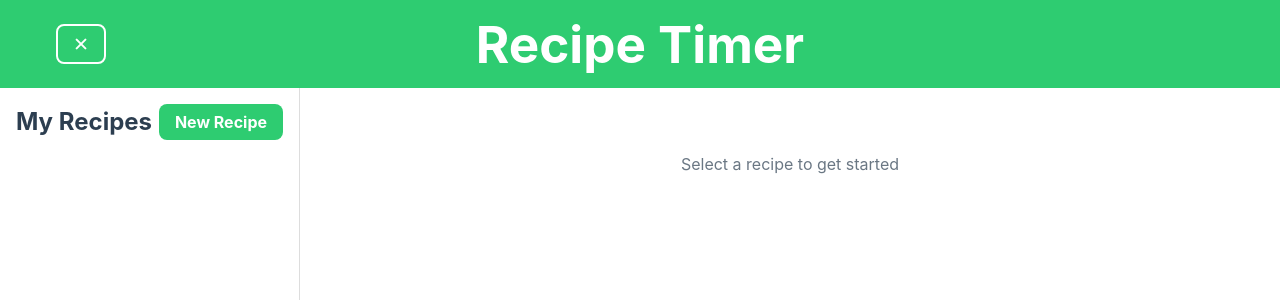
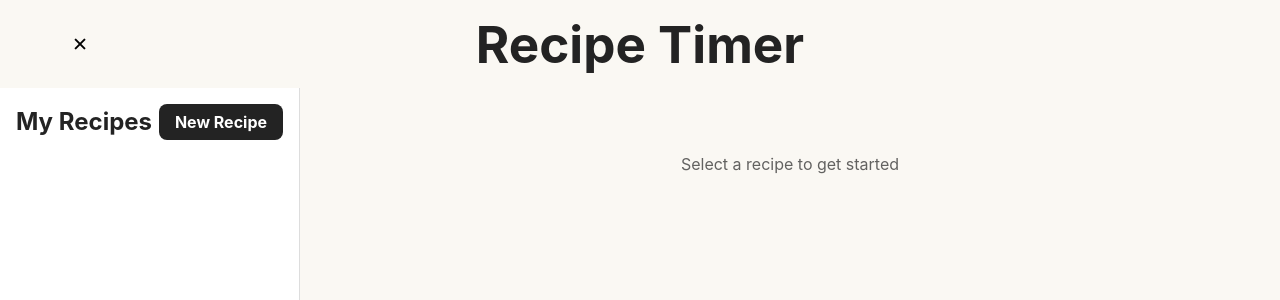
Before and after one commit to SheikhSajid/recipe-timer, a React (Vite) app: page / in a window 1280 px wide. Shown: the top 300 px of the page. Built offline with nearby package versions, Linux system fonts and the light colour scheme.

Commit message:
Fix colors

```diff
--- a/src/App.css
+++ b/src/App.css
@@ -1,9 +1,14 @@
 :root {
-  --primary-color: #2ecc71;
+  --primary-color: #bbf06a;
   --secondary-color: #27ae60;
-  --text-color: #2c3e50;
-  --background-color: #f9f9f9;
+  --text-color: #232323;
+  --background-color: #faf8f3;
   --card-background: #ffffff;
+  --primary-button-background: #232323;
+  --primary-button-background-hover: #353535;
+  --primary-button-color: #ffffff;
+  --secondary-button-background: transparent;
+  --secondary-button-color: #232323;
   --border-radius: 8px;
   --box-shadow: 0 2px 4px rgba(0, 0, 0, 0.1);
 }
@@ -31,11 +36,9 @@ body {
 }
 
 .app-header {
-  background-color: var(--primary-color);
-  color: white;
   padding: 1rem;
   text-align: center;
-  box-shadow: var(--box-shadow);
+  /* box-shadow: var(--box-shadow); */
   flex-shrink: 0;
 }
 
@@ -57,8 +60,6 @@ body {
   position: absolute;
   left: 1rem;
   background-color: transparent;
-  color: white;
-  border: 2px solid white;
   width: 2.5rem;
   height: 2.5rem;
   border-radius: var(--border-radius);
@@ -147,7 +148,6 @@ body {
 
 .recipe-detail {
   flex: 1;
-  background-color: var(--card-background);
   padding: 2rem;
   overflow-y: auto;
 }
@@ -167,8 +167,9 @@ body {
 .step {
   margin-bottom: 2rem;
   padding: 1rem;
-  background-color: var(--background-color);
+  background-color: var(--card-background);
   border-radius: var(--border-radius);
+  box-shadow: rgba(0, 0, 0, 0.15) 0rem 0.125rem 0.25rem 0rem;
 }
 
 .step-content {
@@ -195,7 +196,7 @@ body {
 
 .timer {
   background-color: var(--primary-color);
-  color: white;
+
   padding: 1rem;
   border-radius: var(--border-radius);
   text-align: center;
@@ -224,21 +225,27 @@ body {
 }
 
 .timer-controls button {
-  background-color: white;
-  color: var(--primary-color);
   border: none;
   padding: 0.5rem 1rem;
   border-radius: var(--border-radius);
   cursor: pointer;
-  font-weight: bold;
   transition: all 0.2s;
   min-width: 80px;
 }
 
-.timer-controls button:hover {
-  background-color: var(--secondary-color);
-  color: white;
-  transform: translateY(-1px);
+button.primary {
+  background-color: var(--primary-button-background);
+  color: var(--primary-button-color);
+}
+
+button.primary:hover {
+  background-color: var(--primary-button-background-hover);
+}
+
+button.secondary {
+  background-color: var(--secondary-button-background);
+  outline: 1px solid var(--secondary-button-color);
+  color: var(--secondary-button-color);
 }
 
 .timer-controls button:active {
@@ -261,7 +268,7 @@ body {
 
 .new-recipe-button {
   background-color: var(--primary-color);
-  color: white;
+
   border: none;
   padding: 0.5rem 1rem;
   border-radius: var(--border-radius);
@@ -335,7 +342,7 @@ body {
 .instruction-input button,
 .image-input button {
   background-color: #ff6b6b;
-  color: white;
+
   border: none;
   padding: 0.25rem 0.5rem;
   border-radius: var(--border-radius);
@@ -344,7 +351,7 @@ body {
 
 .submit-button {
   background-color: var(--primary-color);
-  color: white;
+
   border: none;
   padding: 0.75rem 1.5rem;
   border-radius: var(--border-radius);
@@ -370,7 +377,7 @@ body {
 
 .edit-button {
   background-color: var(--primary-color);
-  color: white;
+
   border: none;
   padding: 0.5rem 1rem;
   border-radius: var(--border-radius);
@@ -398,7 +405,7 @@ body {
 
 .save-button {
   background-color: var(--primary-color);
-  color: white;
+
   border: none;
   padding: 0.5rem 1rem;
   border-radius: var(--border-radius);
@@ -414,7 +421,7 @@ body {
 
 .cancel-button {
   background-color: #ff6b6b;
-  color: white;
+
   border: none;
   padding: 0.5rem 1rem;
   border-radius: var(--border-radius);
@@ -430,7 +437,7 @@ body {
 
 .add-button {
   background-color: var(--primary-color);
-  color: white;
+
   border: none;
   padding: 0.5rem 1rem;
   border-radius: var(--border-radius);
@@ -447,7 +454,7 @@ body {
 
 .remove-button {
   background-color: #ff6b6b;
-  color: white;
+
   border: none;
   padding: 0.25rem 0.5rem;
   border-radius: var(--border-radius);
@@ -524,7 +531,7 @@ body {
 
 .title-edit-buttons .save-button {
   background-color: var(--primary-color);
-  color: white;
+
   border: none;
 }
 
--- a/src/App.tsx
+++ b/src/App.tsx
@@ -57,7 +57,7 @@ function App() {
             <h2>My Recipes</h2>
             <div className="header-controls">
               <button
-                className="new-recipe-button"
+                className="new-recipe-button primary"
                 onClick={() => setShowNewRecipeForm(true)}
               >
                 New Recipe
--- a/src/components/AddStepForm.css
+++ b/src/components/AddStepForm.css
@@ -62,7 +62,7 @@
 
 .remove-button {
   background: #ff4444;
-  color: white;
+
   border: none;
   padding: 8px 12px;
   border-radius: 4px;
@@ -71,7 +71,7 @@
 
 .add-button {
   background: #4CAF50;
-  color: white;
+
   border: none;
   padding: 8px 12px;
   border-radius: 4px;
@@ -116,7 +116,7 @@
 
 .submit-button {
   background: #2196F3;
-  color: white;
+
   border: none;
   padding: 12px 24px;
   border-radius: 4px;
--- a/src/components/Recipe.css
+++ b/src/components/Recipe.css
@@ -28,7 +28,7 @@
   padding: 1rem;
   margin-top: 2rem;
   background-color: #4CAF50;
-  color: white;
+
   border: none;
   border-radius: 4px;
   font-size: 1rem;
--- a/src/components/Recipe.tsx
+++ b/src/components/Recipe.tsx
@@ -73,7 +73,7 @@ export const Recipe: React.FC<RecipeProps> = ({ recipe, onRecipeUpdate }) => {
         ) : (
           <div className="title-display">
             <h2>{recipe.title}</h2>
-            <button onClick={handleTitleEdit} className="edit-button">Edit Title</button>
+            <button onClick={handleTitleEdit} className="edit-button primary">Edit Title</button>
           </div>
         )}
         <p className="recipe-description">{recipe.description}</p>
@@ -99,7 +99,7 @@ export const Recipe: React.FC<RecipeProps> = ({ recipe, onRecipeUpdate }) => {
         />
       ) : (
         <button
-          className="add-step-button"
+          className="add-step-button primary"
           onClick={() => setShowAddStepForm(true)}
         >
           Add New Step
--- a/src/components/Step.tsx
+++ b/src/components/Step.tsx
@@ -40,7 +40,7 @@ export const Step: React.FC<StepProps> = ({ step, onStepUpdate }) => {
     <div className="step">
       <div className="step-header">
         <h3>{step.title}</h3>
-        <button onClick={handleEdit} className="edit-button">
+        <button onClick={handleEdit} className="edit-button primary">
           Edit
         </button>
       </div>
--- a/src/components/StepEditor.css
+++ b/src/components/StepEditor.css
@@ -44,7 +44,7 @@
 
 .remove-button {
   background-color: #ff6b6b;
-  color: white;
+
   border: none;
   padding: 0.5rem 1rem;
   border-radius: var(--border-radius);
@@ -58,7 +58,7 @@
 
 .add-button {
   background-color: var(--primary-color);
-  color: white;
+
   border: none;
   padding: 0.5rem 1rem;
   border-radius: var(--border-radius);
@@ -123,7 +123,7 @@
 
 .save-button {
   background-color: var(--primary-color);
-  color: white;
+
   border: none;
   padding: 0.75rem 1.5rem;
   border-radius: var(--border-radius);
--- a/src/components/Timer.tsx
+++ b/src/components/Timer.tsx
@@ -96,13 +96,13 @@ export const Timer: React.FC<TimerProps> = ({ timer, onTimerUpdate }) => {
       <div className="timer-display">{timerService.formatTime(remainingTime)}</div>
       <div className="timer-controls">
         {!timer.isRunning && !timer.isPaused ? (
-          <button onClick={handleStart} disabled={timer.duration <= 0}>Start</button>
+          <button className="primary" onClick={handleStart} disabled={timer.duration <= 0}>Start</button>
         ) : timer.isPaused ? (
-          <button onClick={handleResume}>Resume</button>
+          <button className="primary" onClick={handleResume}>Resume</button>
         ) : (
-          <button onClick={handlePause}>Pause</button>
+          <button className="primary" onClick={handlePause}>Pause</button>
         )}
-        <button onClick={handleStop} disabled={timer.duration <= 0}>Stop</button>
+        <button className="secondary" onClick={handleStop} disabled={timer.duration <= 0}>Stop</button>
       </div>
     </div>
   );
```
